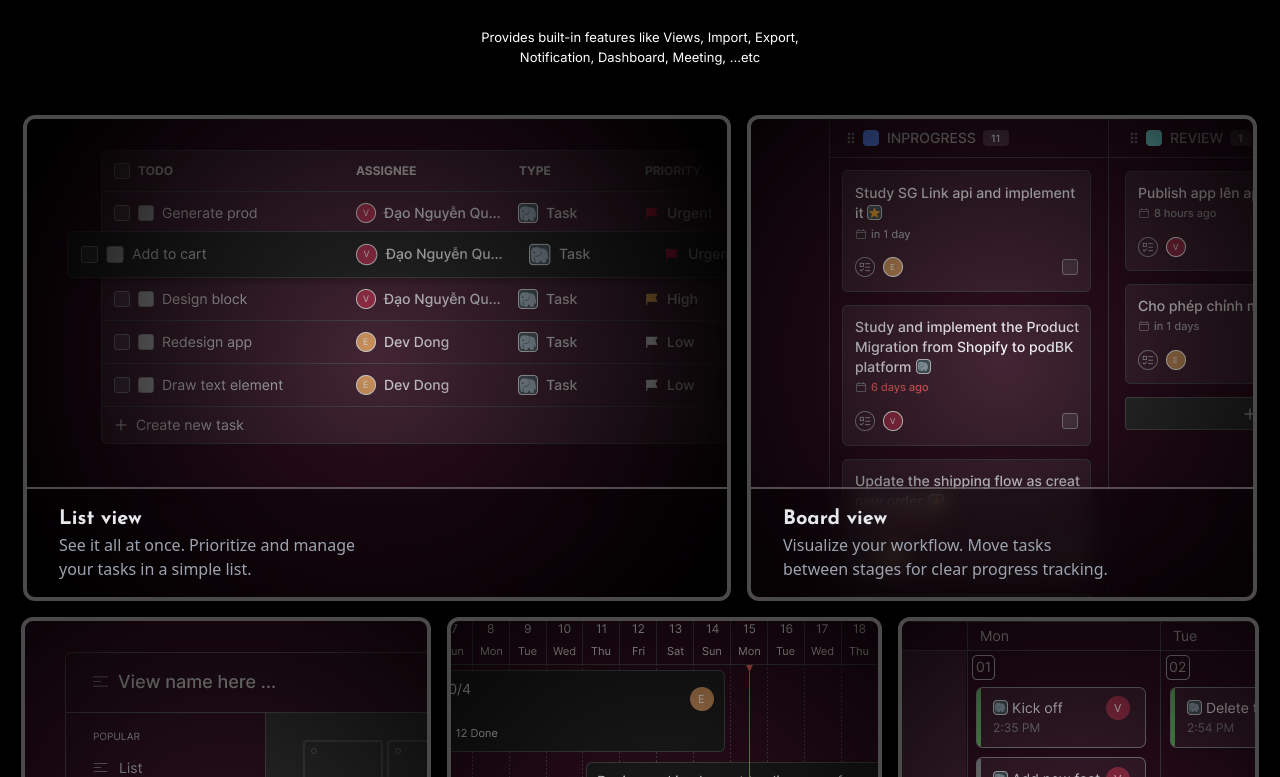
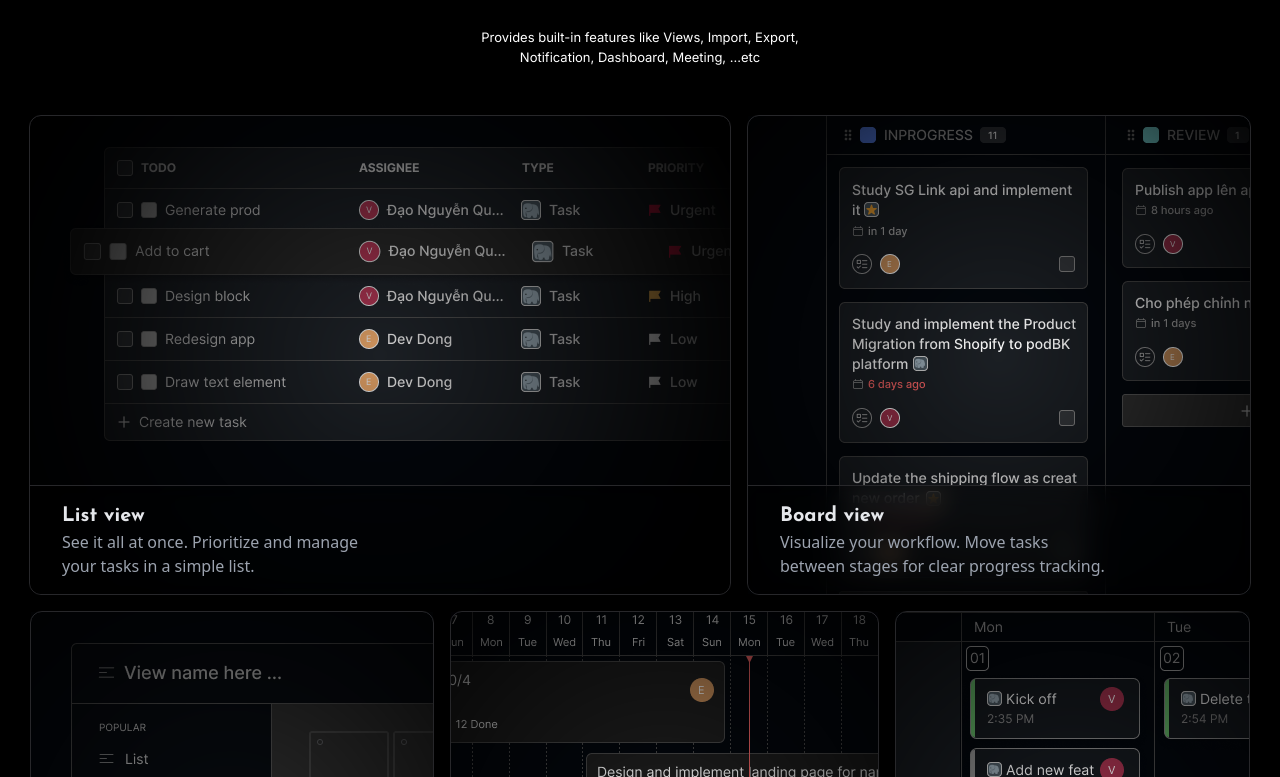
Before and after one commit to hudy9x/namviek-landingpage, a Next.js app: page / in a window 1280 px wide. Shown: the part 1883-2660 px from the top of the page. Built offline with nearby package versions, Linux system fonts and the light colour scheme.

Commit message:
update code

```diff
--- a/src/components/ui/Bento/index.tsx
+++ b/src/components/ui/Bento/index.tsx
@@ -27,7 +27,7 @@ export default function Bento({
     viewport={{ once: true }}
   >
     <section className={classes.join(" ")}>
-      <div className="bento-image [mask-image:radial-gradient(400px_at_center,white,transparent)] bg-pink-500/20">
+      <div className="bento-image [mask-image:radial-gradient(400px_at_center,white,transparent)] bg-blue-500/5 hover:bg-blue-500/20 transition-all duration-700">
         {/* <div className="bento-image"> */}
         {children}
       </div>
--- a/src/components/ui/Bento/style.css
+++ b/src/components/ui/Bento/style.css
@@ -1,10 +1,10 @@
 .bento-card {
   @apply relative;
-  @apply border-4 border-gray-100/30 rounded-xl;
+  @apply border border-zinc-800 rounded-xl;
 }
 
 .bento-heading {
-  @apply py-4 px-8 border-t-2 border-gray-100/30 rounded-b-xl;
+  @apply py-4 px-8 border-t border-zinc-800 rounded-b-xl;
   @apply absolute bottom-0 left-0 w-full bg-black/30 backdrop-blur-md;
   @apply text-gray-200;
 }
--- a/src/containers/HeroSection.tsx
+++ b/src/containers/HeroSection.tsx
@@ -4,9 +4,7 @@ import { Spotlight } from "@/components/ui/Spotlight";
 import { fontJosefinSan } from "@/utils/fonts";
 import { HoverBorderGradient } from "@/components/ui/HoverBorderGradient";
 import Heading1 from "@/components/Heading1";
-import { motion } from "framer-motion";
 import AnimElement from "@/components/ui/AnimElement";
-import FollowLight from "@/components/ui/FollowLight";
 import Link from "next/link";
 import '@/styles/hero.css'
 
@@ -17,7 +15,6 @@ export default function HeroSection() {
         className="-top-40 left-0 md:left-60 md:-top-20"
         fill="white"
       />
-      {/* Gradient */}
       <div className="absolute pointer-events-none inset-0 flex items-center justify-center bg-black [mask-image:radial-gradient(ellipse_at_center,transparent_20%,black)]"></div>
 
       <div className=" p-4 max-w-7xl  mx-auto relative z-10  w-full pt-20 md:pt-0">
```
